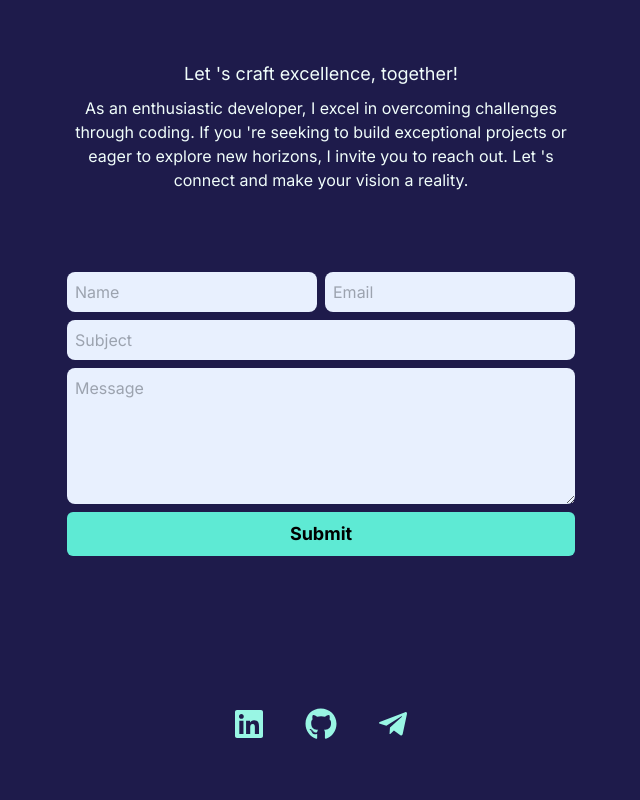
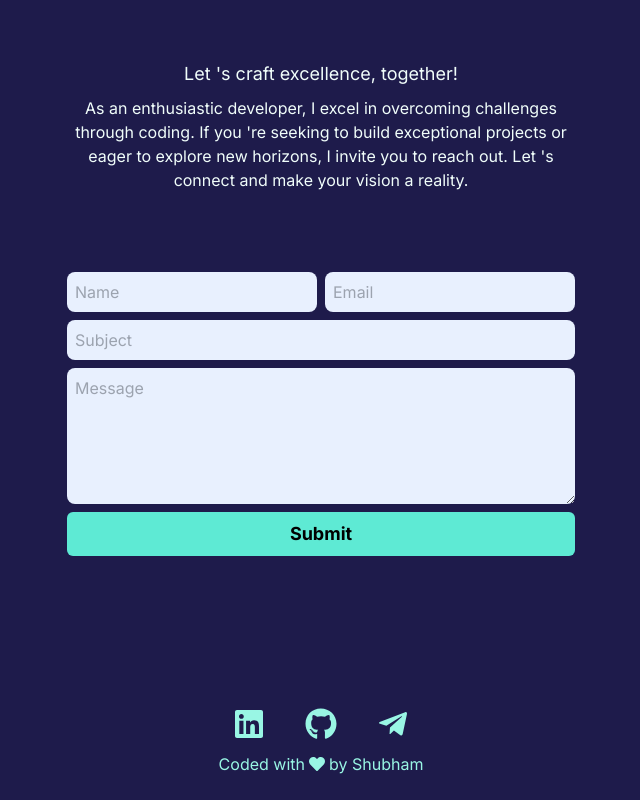
Before and after one commit to H-R-Wells2/portfolio, a Next.js app: page / in a window 1280 px wide. Shown: the part 4059-4859 px from the top of the page, without its empty margins (319-959 px from the left). Before the commit the page ends 4823 px from the top, so only its background shows below. Built offline with nearby package versions, Linux system fonts and the light colour scheme.

Commit message:
modified BotttomContact card

```diff
--- a/app/components/cards/BottomContact.tsx
+++ b/app/components/cards/BottomContact.tsx
@@ -1,15 +1,14 @@
-"use client"
-
+"use client";
 
 import { motion } from "framer-motion";
-import { FaGithub, FaLinkedin, FaTelegramPlane } from "react-icons/fa";
+import { FaGithub, FaLinkedin, FaTelegramPlane, FaHeart } from "react-icons/fa";
 
-
-type Props = {}
+type Props = {};
 
 const BottomContact = (props: Props) => {
   return (
-    <div className="md:mb-6 mb-24 flex justify-center items-center gap-10 text-teal-200">
+    <div className="md:mb-6 mb-24 flex flex-col justify-center items-center gap-3 text-teal-200">
+      <div className="flex justify-center items-center gap-10">
         <motion.a
           whileHover={{ scale: 1.2 }}
           whileTap={{ scale: 0.9 }}
@@ -38,7 +37,11 @@ const BottomContact = (props: Props) => {
           <FaTelegramPlane className="h-8 w-8 hover:text-teal-300" />
         </motion.a>
       </div>
-  )
-}
+      <div className="flex justify-center items-center w-full">
+        Coded with <FaHeart className="mx-1"/> by Shubham
+      </div>
+    </div>
+  );
+};
 
-export default BottomContact
+export default BottomContact;
```
Lines whose indentation alone changed are shown as unchanged.
